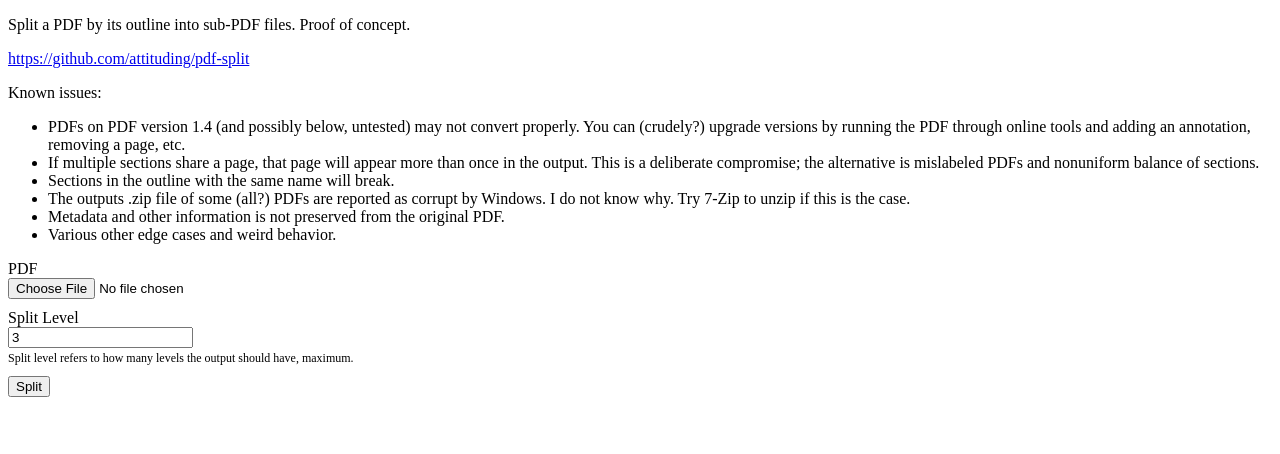
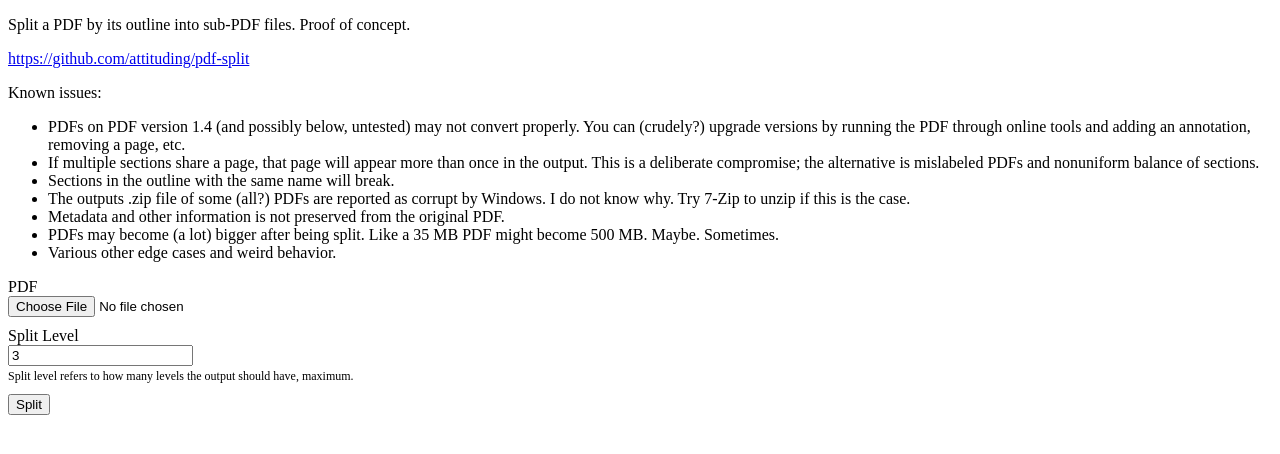
Before and after one commit to evenevan/pdf-split, a website: page src/index.html in a window 1280 px wide. Drawn offline with Linux system fonts and the light colour scheme.

Commit message:
extra warning

```diff
--- a/src/index.html
+++ b/src/index.html
@@ -21,6 +21,7 @@
             <li>Sections in the outline with the same name will break.</li>
             <li>The outputs .zip file of some (all?) PDFs are reported as corrupt by Windows. I do not know why. Try 7-Zip to unzip if this is the case.</li>
             <li>Metadata and other information is not preserved from the original PDF.</li>
+            <li>PDFs may become (a lot) bigger after being split. Like a 35 MB PDF might become 500 MB. Maybe. Sometimes.</li>
             <li>Various other edge cases and weird behavior.</li>
         </ul>
         <div>
```
